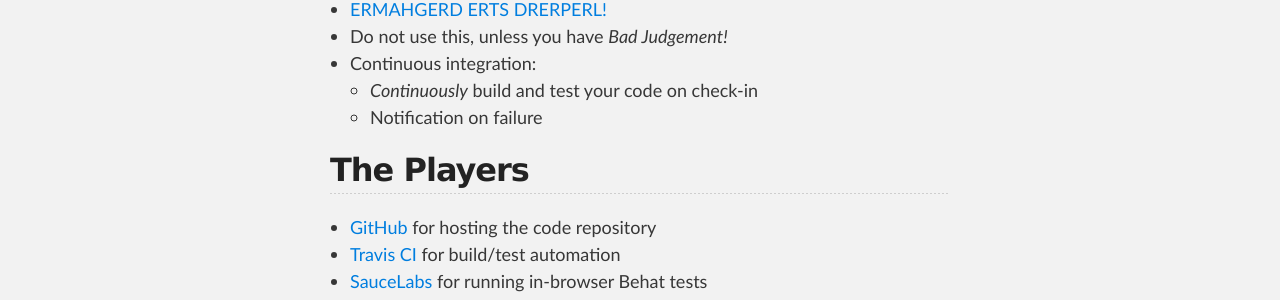
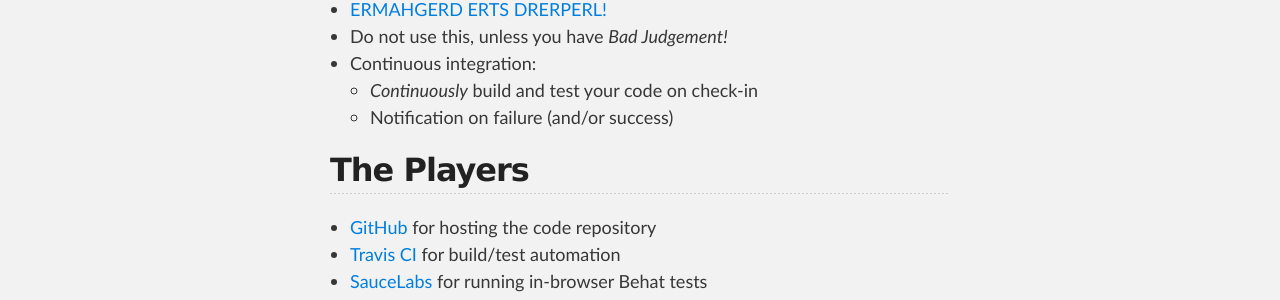
Before and after one commit to stopfstedt/behat-drupal-workshop, a Jekyll site: the page built from module_development.md, in a window 1280 px wide. Shown: the part 486-786 px from the top of the page. Built offline with Jekyll 4.4.1, drawn with Linux system fonts in a browser that asks for light colours; Markdown is read by kramdown in place of the engine named in the settings.

Commit message:
...or success

```diff
--- a/module_development.md
+++ b/module_development.md
@@ -14,7 +14,7 @@ Cover your modules with functional tests using Behat, if applicable.
 * Do not use this, unless you have _Bad Judgement!_
 * Continuous integration:
     - _Continuously_ build and test your code on check-in
-    - Notification on failure
+    - Notification on failure (and/or success)
 
 ## The Players
 
```
